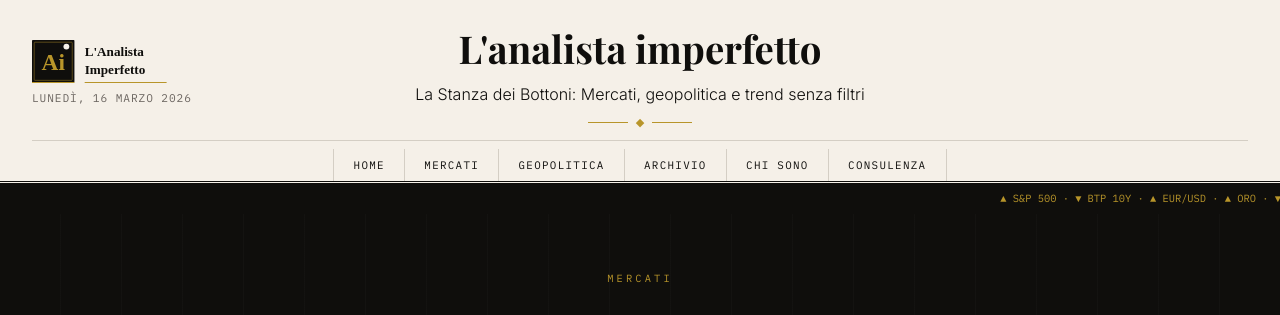
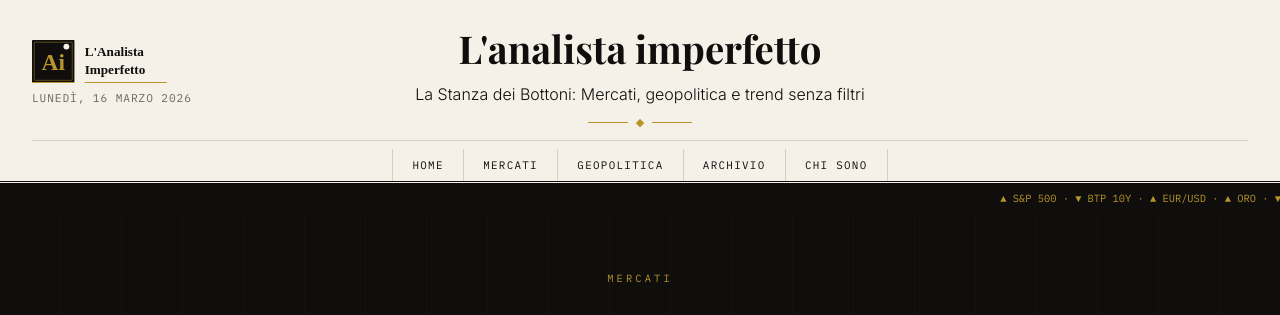
Before and after one commit to martellialessandro/martellialessandro.github.io, a Jekyll site: the page built from index.html, in a window 1280 px wide. Shown: the top 315 px of the page. Built offline with Jekyll 4.4.1, drawn with Linux system fonts in a browser that asks for light colours; some web fonts are replaced.

Commit message:
Update default.html

```diff
--- a/_layouts/default.html
+++ b/_layouts/default.html
@@ -71,7 +71,7 @@
     <a href="/geopolitica/">Geopolitica</a>
     <a href="/archivio/">Archivio</a>
     <a href="/chi-sono/">Chi sono</a>
-    <a href="/consulenza/">Consulenza</a>
+  <!--  <a href="/consulenza/">Consulenza</a> -->
   </nav>
   <!-- BANNER DONAZIONE -->
   <div id="donation-banner" style="display:none; background:#f8f3e8; border-top:2px solid var(--gold); padding:0.6rem 2rem; align-items:center; justify-content:space-between; gap:1rem; font-family:'IBM Plex Mono',monospace; font-size:0.68rem;">
```
